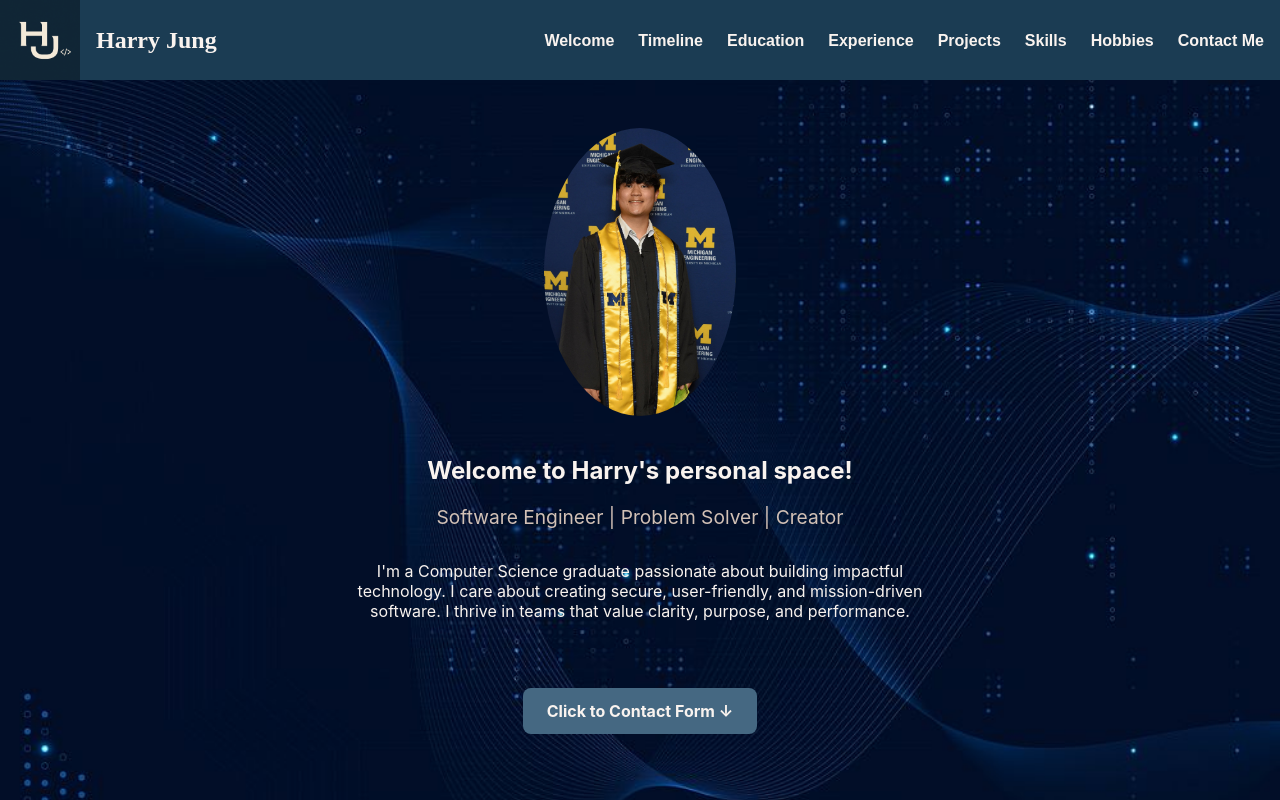
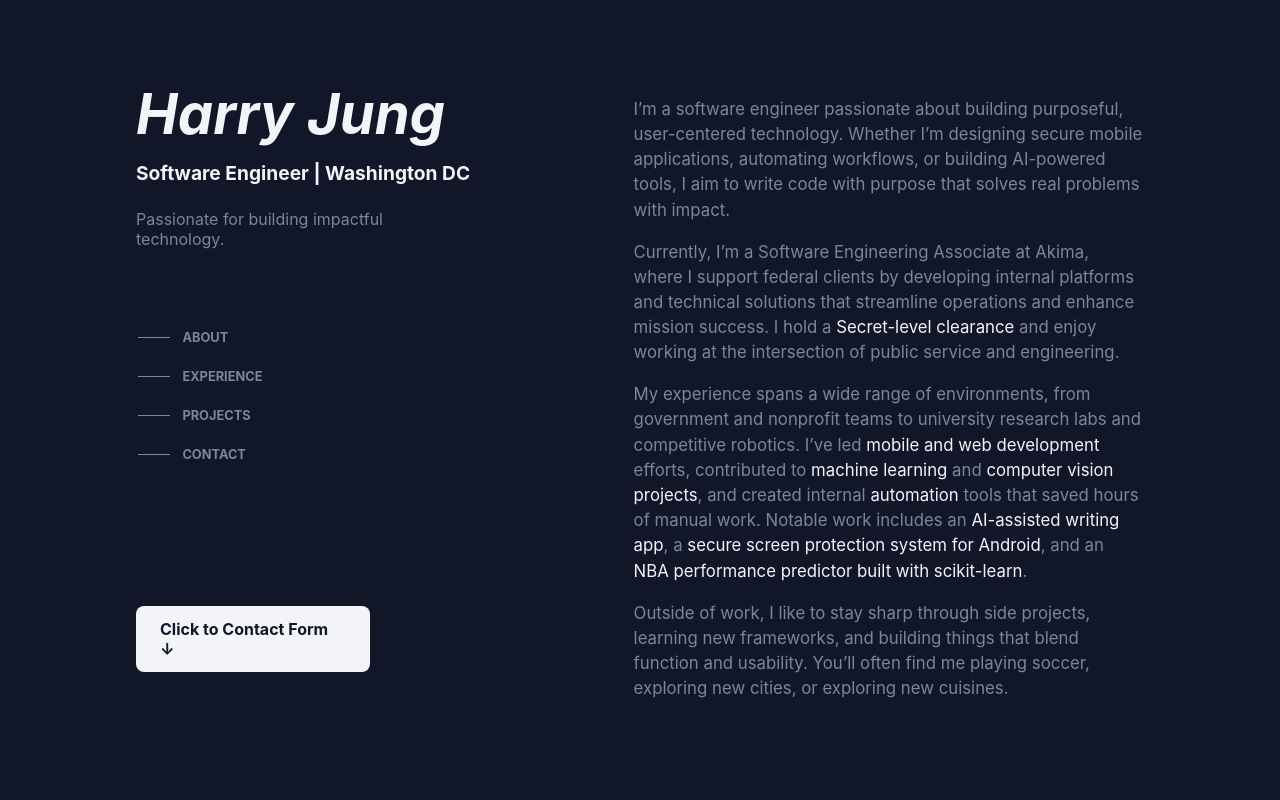
Before and after one commit to harryjng/personalWebsite, a React (Create React App) app: page / in a window 1280 px wide. Shown: the top 800 px of the page. Built offline with nearby package versions, Linux system fonts and the light colour scheme.

Commit message:
major design redesign. completed lefthand section and the about me layout

```diff
--- a/src/App.css
+++ b/src/App.css
@@ -1,24 +1,58 @@
-.App {
-  text-align: center;
+/* App.css */
+
+body, html, #root {
+  height: 100%;
+  margin: 0;
+  font-family: 'Inter', sans-serif;
 }
 
-.App-header {
-  background-color: #F9F3EF;
+.split-layout {
   display: flex;
-  align-items: center;
-  justify-content: center;
-  font-size: 3rem;
-  color: #1B3C53;
-  font-family: 'Lato', sans-serif;
+  height: 100vh;
+  overflow: hidden;
 }
 
+/* Left column: fixed */
+/* .left-fixed {
+  width: 44vw;
+  min-width: 280px;
+  max-width: 649px;
+  height: 100vh;
+  background-color: #F8F7F4;
+  padding: 2rem;
+  position: sticky;
+  top: 0;
+} */
+
+.left-fixed {
+  position: sticky;
+  top: 0;
+  height: 100vh;
+  overflow: hidden; /* no scrollbars */
+  width: 47vw;
+  min-width: 400px;
+  max-width: 690px;
+}
+
+
+/* Right column: scrollable */
+.right-scrollable {
+
+  flex: 1;
+  height: 100vh;
+  overflow-y: scroll;
+  padding: 2rem;
+  scroll-behavior: smooth;
+  background-color: #111729;
+}
+
+/* Optional: section spacing */
 .section {
-  scroll-margin-top: 5rem;
-  font-family: 'Poppins', sans-serif;
-  color: #1B3C53;
-  background-color: #F9F3EF;
-  border-bottom: 1px solid #D2C1B6;
-  min-height: calc(100vh - 5rem - 2rem);
-  padding-top: 2rem;
+  padding: 4rem 0;
+  height: 100vh;
+  color: #f2f4f8;
+  font-weight: bold;
+  font-style: italic;
+  font-family: 'Times New Roman', Times, serif;
 
 }
--- a/src/App.js
+++ b/src/App.js
@@ -1,20 +1,20 @@
 import './App.css';
-import Navbar from './components/Navbar';
 import Hero from './components/Hero';
-import Timeline from './components/Timeline'
+import About from './components/About';
 
 function App() {
   return (
-    <div className="App">
-      <Navbar />
-      <Hero />
-      <Timeline />
-      <section id="Education" className="section">Education</section>
-      <section id="Experience" className="section">Experience</section>
-      <section id="Projects" className="section">Projects</section>
-      <section id="Skills" className="section">Skills</section>
-      <section id="Hobbies" className="section">Hobbies</section>
-      <section id="Contact" className="section">Contact Me</section>
+    <div className="split-layout">
+      <aside className="left-fixed">
+        <Hero />
+      </aside>
+
+      <main className="right-scrollable">
+        <About />
+        <section id="Experience" className="section">Experience</section>
+        <section id="Projects" className="section">Projects</section>
+        <section id="Contact" className="section">Contact Me</section>
+      </main>
     </div>
   );
 }
--- /dev/null
+++ b/src/components/About.css
@@ -0,0 +1,14 @@
+.about-section {
+    padding-top: 3rem;
+    height: 100vh;
+    margin-right: 6.6rem;
+  color: #7e8597; /* Default text color */
+  line-height: 1.5;
+  font-size: 105%;
+
+}
+
+
+.highlight-word {
+    color: #f2f4f8;
+}
--- /dev/null
+++ b/src/components/About.js
@@ -0,0 +1,34 @@
+import './About.css';
+
+export default function Hero() {
+    return (
+        <section id="AboutMe" className="about-section">
+            <div className='about'>
+                <p>
+                    I’m a software engineer passionate about building purposeful, user-centered technology.
+                    Whether I’m designing secure mobile applications, automating workflows, or building AI-powered tools,
+                    I aim to write code with purpose that solves real problems with impact.
+                </p>
+                <p>
+                    Currently, I’m a Software Engineering Associate at Akima,
+                    where I support federal clients by developing internal platforms and
+                    technical solutions that streamline operations and enhance mission success.
+                    I hold a <span className="highlight-word">Secret-level clearance</span> and enjoy working at the intersection of public service and engineering.
+                </p>
+                <p>
+                    My experience spans a wide range of environments, from government and nonprofit teams to university
+                    research labs and competitive robotics. I’ve led <span className="highlight-word">mobile and web development </span>efforts,
+                    contributed to <span className="highlight-word">machine learning</span> and <span className="highlight-word">computer vision projects</span>, and created
+                    internal <span className="highlight-word">automation</span> tools that saved hours of manual work. Notable work includes an <span className="highlight-word">AI-assisted writing app</span>,
+                    a <span className="highlight-word">secure screen protection system for Android</span>, and an <span className="highlight-word">NBA performance predictor built with scikit-learn</span>.
+                </p>
+                <p>
+                    Outside of work, I like to stay sharp through side projects,
+                    learning new frameworks, and building things that blend function and usability.
+                    You’ll often find me playing soccer, exploring
+                    new cities, or exploring new cuisines.
+                </p>
+            </div>
+        </section>
+    );
+};
--- a/src/components/Hero.css
+++ b/src/components/Hero.css
@@ -1,54 +1,61 @@
 .hero-section {
-  color: #F9F3EF; /* updated to Off-White for contrast */
-  text-align: center;
-  border-bottom: 1px solid #D2C1B6;
-  scroll-margin-top: 5rem;
-  min-height: calc(100dvh - 5rem - 3rem);
-  padding-top: 3rem;
-  background-image: url(/src/assets/background3.jpg);
-  background-size: cover;
-  background-position: center;
-  background-repeat: no-repeat;
+  color: #f2f4f8; /* updated to Off-White for contrast */
+  text-align: left;
+  min-height: calc(100dvh - 3rem);
+  padding-top: 5rem;
+  background-color: #111729;
+  display: flex;
+  flex-direction: column;
 }
 
-.profile-img {
-  width: 12rem;
-  height: 18rem;
-  border-radius: 50%;
-  margin-bottom: 1rem;
+
+.Name {
+  font-size: 3.5rem;
+  margin-top: 0rem;
+  margin-left: 8.5rem;
+  font-weight: bolder;
+  font-style: italic;
 }
 
 .hero-tagline {
   font-size: 1.2rem;
-  color: #D2C1B6; /* changed from slate blue to Off-White */
-  margin-bottom: 2rem;
+  color: #f2f4f8; /* changed from slate blue to Off-White */
+  margin-top: -2.7rem;
+  margin-left: 8.5rem;
+  font-weight:bold;
 }
 
 .hero-description {
+  margin-top: 0.3rem;
   font-size: 1rem;
-  max-width: 37.5rem;
-  margin: 0 auto 5rem;
-  color: #F9F3EF; /* changed from dark blue to Off-White */
+  max-width: 15.75rem;
+  margin-left: 8.5rem;
+  color: #7e8597;
+  z-index: 10;
+
 }
 
 .hero-cta {
-  color: #F9F3EF;
-  background-color: #456882;
+  color: #111729;
+  background-color: #f2f4f8;
   padding: 0.8rem 1.5rem;
   border-radius: 0.5rem;
   text-decoration: none;
   font-weight: bold;
-  margin-bottom: 3rem;
+  margin-top: 8rem;
+  margin-left: 8.5rem;
+  display: inline-block;
+  max-width: 11.6rem;
 }
 
 .hero-cta:hover {
-  background-color: #1B3C53;
+  background-color: #7e8597;
 }
 
 .fade-in {
   opacity: 0;
   transform: translateY(20px);
-  animation: fadeInUp 1s ease forwards;
+  animation: fadeInUp 0.3s ease forwards;
   animation-delay: 0.5s;
 }
 
--- a/src/components/Hero.js
+++ b/src/components/Hero.js
@@ -1,14 +1,17 @@
 import './Hero.css';
-import profileImage from '../assets/gradShot.jpg'
+import Navbar from './Navbar';
+
+// import profileImage from '../assets/gradShot.jpg'
 export default function Hero() {
   return (
-    <section id="Welcome" className="hero-section">
-      <img src={profileImage} alt="profile" className="profile-img" />
-      <h1>Welcome to Harry's personal space!</h1>
-      <p className="hero-tagline" >Software Engineer | Problem Solver | Creator</p>
+    <section id="AboutMe" className="hero-section">
+      {/* <img src={profileImage} alt="profile" className="profile-img" /> */}
+      <h1 className='Name'>Harry Jung</h1>
+      <p className="hero-tagline" >Software Engineer | Washington DC</p>
       <p className="hero-description">
-        I'm a Computer Science graduate passionate about building impactful technology. I care about creating secure, user-friendly, and mission-driven software. I thrive in teams that value clarity, purpose, and performance.
+        Passionate for building impactful technology.
       </p>
+      <Navbar />
       <a href="#Contact" className="hero-cta fade-in">Click to Contact Form ↓</a>
     </section>
   );
--- a/src/components/Navbar.css
+++ b/src/components/Navbar.css
@@ -1,50 +1,93 @@
+/* Navbar.css */
+
 .Navbar {
   justify-content: space-between;
   display: flex;
-  background-color: #1B3C53;
+  background-color: #111729;
   position: sticky;
   top: 0;
   align-items: center;
-  z-index: 1000;
+  z-index: 0;
   padding-right: 1rem;
   overflow-x: auto;
-
-}
-
-.LogoIMG {
-  width: 5rem;
-  height: 5rem;
-}
-
-.Logo {
-  font-size: 1.5rem;
-  color: #F9F3EF;
-  font-weight: bold;
-  font-family: 'Playfair Display', serif;
-}
-
-.logoGroup {
-  display: flex;
-  align-items: center;
-  gap: 1rem;
+  padding-left: 2rem;
+  margin-top: -0.5rem;
+  list-style-type: none;
+  margin-left: 6.6rem;
 }
 
 .nav-links {
+  list-style: none;
+  margin-top: 4.4rem;
+  padding: 0;
+  font-size: 0.8rem;
+  font-weight: bold;
   display: flex;
-  list-style: none;
-  gap: 1.5rem;
+  flex-direction: column;
+
+  gap: 1.1rem;
 }
 
-.nav-links a {
-  color: #F9F3EF;
-  text-decoration: none;
-  font-family: 'Poppins', sans-serif;
-  font-weight: 550;
-
+.nav-links li {
+  position: relative;
+  display: flex;
+  align-items: center;
+  /* Add transition for line color change when li gets active class */
+  transition: background-color 0.3s ease-in-out;
 }
 
-.nav-links a:hover {
-  color: #D2C1B6;
-  border-bottom: 2px solid #D2C1B6;
+.nav-links li a {
+  text-decoration: none;
+  color: #7e8597; /* Default text color */
+  padding: 0.2rem 0;
+  margin-left: 0.8rem;
+  white-space: nowrap;
+  transition: color 0.3s ease-in-out; /* Smooth transition for text color */
+}
 
+/* The Line using ::before pseudo-element */
+.nav-links li::before {
+  content: '';
+  display: block;
+  height: 1px;
+  background-color: #7e8597; /* Default line color */
+  width: 2rem; /* Initial length of the line */
+  transition: width 0.3s ease-in-out, background-color 0.3s ease-in-out; /* Smooth transition for width and line color */
 }
+
+/* ========================================================= */
+/* --- COLOR CHANGES FOR ACTIVE AND HOVER STATES --- */
+/* ========================================================= */
+
+/* When the LI is hovered */
+.nav-links li:hover a {
+  color: #f2f4f8; /* Text color on hover */
+}
+
+.nav-links li:hover::before {
+  background-color: #f2f4f8; /* Line color on hover */
+  width: 4rem; /* Line extension on hover */
+  height: 1.5px;
+}
+
+/* When the LI has the 'active' class (meaning it's the current page) */
+.nav-links li.active a {
+  color: #f2f4f8; /* Active page text color */
+  /* font-weight: bold; - Removed here, as it's already in .nav-links for consistency */
+}
+
+.nav-links li.active::before {
+  background-color: #f2f4f8; /* Active page line color */
+  /* If you want the active line to also be extended, uncomment the line below */
+  /* width: 4rem; */
+}
+
+/* ========================================================= */
+/* --- END COLOR CHANGES --- */
+/* ========================================================= */
+
+@media (max-width: 640px) {
+  .hero-section {
+    padding-bottom: 4rem;
+  }
+}
--- a/src/components/Navbar.js
+++ b/src/components/Navbar.js
@@ -1,24 +1,29 @@
-import './Navbar.css'
-import Logo from '../assets/HJLOGO.png'
+import './Navbar.css';
 
 export default function Navbar() {
+  const handleNavClick = (e, id) => {
+    e.preventDefault(); // Stop default page scroll
+
+    const scrollContainer = document.querySelector('.right-scrollable');
+    const target = document.getElementById(id);
+
+    if (scrollContainer && target) {
+      const targetOffset = target.offsetTop;
+      scrollContainer.scrollTo({
+        top: targetOffset,
+        behavior: 'smooth',
+      });
+    }
+  };
+
   return (
-    <nav className = "Navbar">
-      <div className='logoGroup'>
-      <img src = {Logo} alt = "Name Logo" className = "LogoIMG"/>
-      <div className = "Logo">Harry Jung</div>
-      </div>
-      <ul className = "nav-links">
-        <li><a href = "#Welcome">Welcome</a></li>
-        <li><a href = "#Timeline">Timeline</a></li>
-        <li><a href = "#Education">Education</a></li>
-        <li><a href = "#Experience">Experience</a></li>
-        <li><a href = "#Projects">Projects</a></li>
-        <li><a href = "#Skills">Skills</a></li>
-        <li><a href = "#Hobbies">Hobbies</a></li>
-        <li><a href = "#Contact">Contact Me</a></li>
+    <nav className="Navbar">
+      <ul className="nav-links">
+        <li><a href="#AboutMe" onClick={(e) => handleNavClick(e, 'AboutMe')}>ABOUT</a></li>
+        <li><a href="#Experience" onClick={(e) => handleNavClick(e, 'Experience')}>EXPERIENCE</a></li>
+        <li><a href="#Projects" onClick={(e) => handleNavClick(e, 'Projects')}>PROJECTS</a></li>
+        <li><a href="#Contact" onClick={(e) => handleNavClick(e, 'Contact')}>CONTACT</a></li>
       </ul>
     </nav>
-
   );
 }
--- /dev/null
+++ b/src/components/Navbar1.css
@@ -0,0 +1,69 @@
+/* Navbar.css */
+
+.Navbar {
+  justify-content: space-between;
+  display: flex;
+  background-color: #F8F7F4;
+  position: sticky;
+  top: 0; /* Assuming you want it at the top again for a standard navbar */
+  /* If you want it at the bottom, change to bottom: 0; as discussed before */
+  align-items: center;
+  z-index: 1000;
+  padding-right: 1rem;
+  overflow-x: auto;
+  /* Add padding-left if you want space on the left side of the lines */
+  padding-left: 2rem;
+}
+
+.nav-links {
+  list-style: none;
+  margin-top: 4.4rem;
+  margin-left: 6.6rem; /* This margin will push the whole list to the right */
+  padding: 0; /* Remove default padding from ul */
+
+  display: flex;
+  flex-direction: column; /* To stack links vertically */
+  gap: 1rem; /* Space between the links */
+}
+
+.nav-links li {
+  /* Set li to relative positioning to contain the ::before pseudo-element */
+  position: relative;
+  display: flex; /* Use flexbox to align the line and text horizontally */
+  align-items: center; /* Vertically center line and text */
+}
+
+.nav-links li a {
+  text-decoration: none; /* Remove underline from links */
+  color: #4271DE; /* Your desired text color */
+  padding: 0.2rem 0; /* Add some vertical padding for click area, if needed */
+  /* This margin pushes the text away from the line */
+  margin-left: 0.8rem; /* Space between the line and the text */
+  white-space: nowrap; /* Prevent text from wrapping if it gets too long */
+}
+
+/* The Line using ::before pseudo-element */
+.nav-links li::before {
+  content: ''; /* Essential for pseudo-elements */
+  display: block; /* Make it a block element to control width/height */
+  height: 1px; /* Thickness of the line */
+  background-color: #4271DE; /* Color of the line */
+  width: 2rem; /* Initial length of the line */
+  transition: width 0.3s ease-in-out; /* Smooth transition for hover effect */
+}
+
+/* Hover Effect: Extend the line */
+.nav-links li:hover::before {
+  width: 4rem; /* Extend the line to 4rem on hover */
+  /* You can also subtly change its color on hover if desired */
+  /* background-color: #648AFB; */
+}
+
+/* Optional: Style for the active/current page */
+.nav-links li a.active {
+  color: #3358AF; /* Example: a darker blue for active state */
+  font-weight: bold; /* Make active link bold */
+}
+
+/* Ensure that when the line extends, it doesn't push the entire navbar
+   or cause overflow issues. Adjust max-width or overall layout if needed. */
```
Also changed, not shown: src/components/Timeline.css (+12 -14 lines).
